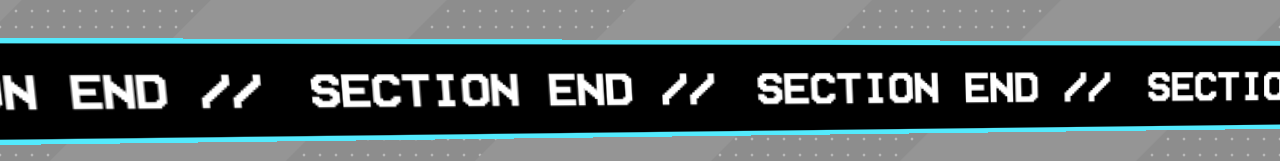
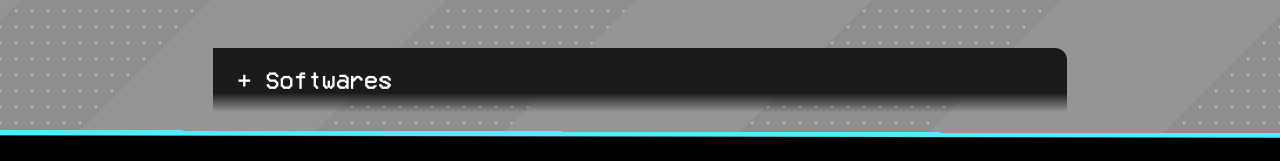
Before and after one commit to Elknir/elknir-portfolio, a Vue app: page / in a window 1280 px wide. Shown: the part 760-921 px from the top of the page. Built offline with nearby package versions, Linux system fonts and the light colour scheme.

Commit message:
Update Scrolling Text

```diff
--- a/src/App.vue
+++ b/src/App.vue
@@ -18,11 +18,15 @@
       </SubsectionComponent>
     </div>
 
-    <SrcollingText borderColor="border-y-cyan-300"></SrcollingText>
+    <div class="w-8/12 mx-auto">
+      <SubsectionComponent subsectionText="Softwares"> </SubsectionComponent>
+    </div>
+
+    <ScrollingText borderColor="border-y-cyan-300"></ScrollingText>
 
     <SectionTitle bgColor="bg-yellow-300"> 02| Web Dev</SectionTitle>
 
-    <SrcollingText borderColor="border-y-yellow-300"></SrcollingText>
+    <ScrollingText borderColor="border-y-yellow-300"></ScrollingText>
   </main>
 </template>
 
@@ -30,12 +34,10 @@
 import { defineComponent } from 'vue'
 
 export default defineComponent({
-  components: { SubsectionComponent, SrcollingText, SectionTitle },
+  components: { SubsectionComponent, ScrollingText, SectionTitle },
 })
 
 import SectionTitle from '@/components/SectionTitle.vue'
-import SrcollingText from '@/components/SrcollingText.vue'
+import ScrollingText from '@/components/ScrollingText.vue'
 import SubsectionComponent from '@/components/SubsectionComponent.vue'
 </script>
-
-<style scoped></style>
```
Also changed, not shown: src/components/ScrollingText.vue (renamed from src/components/SrcollingText.vue).
